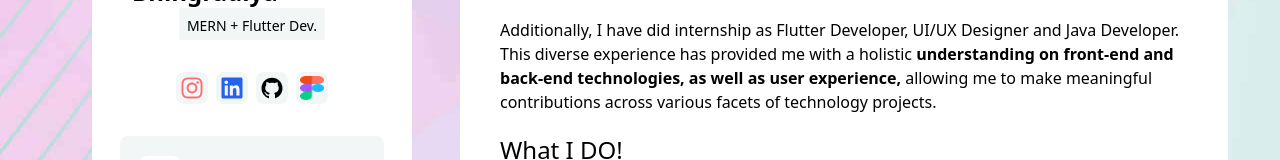
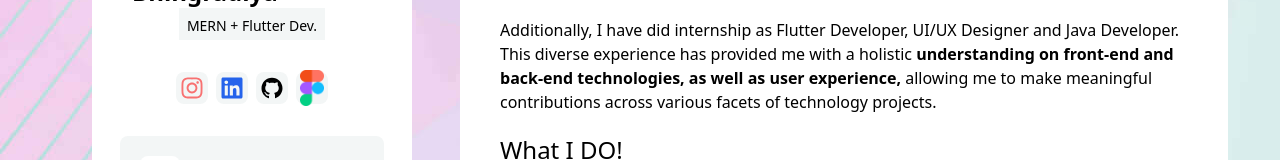
Before and after one commit to Vishuvishu/PortFolioWebsite-React, a React (Vite) app: page / in a window 1280 px wide. Shown: the part 454-614 px from the top of the page. Built offline with nearby package versions, Linux system fonts and the light colour scheme.

Commit message:
Update Profile.jsx

```diff
--- a/src/Components/Profile.jsx
+++ b/src/Components/Profile.jsx
@@ -232,7 +232,7 @@ const Profile = ({ show, setShow, darkmode, bgcolor, setCross }) => {
            <img
              src={figma}
             alt="Figma Logo"
-            className="w-6 h-6"
+             className=" bg-cover "
           />
 
         </a>
```
